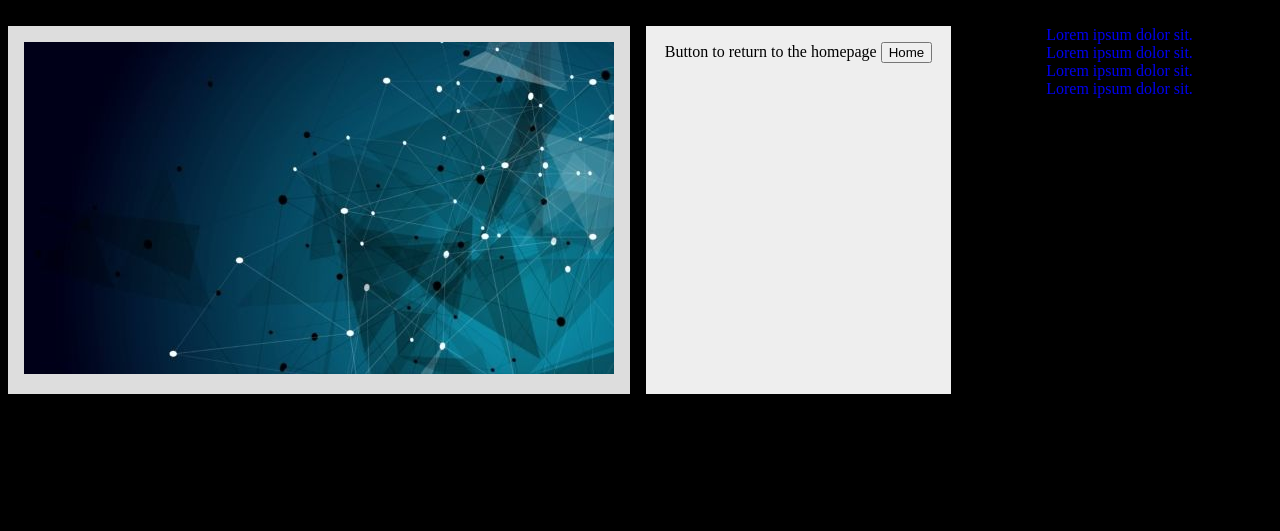
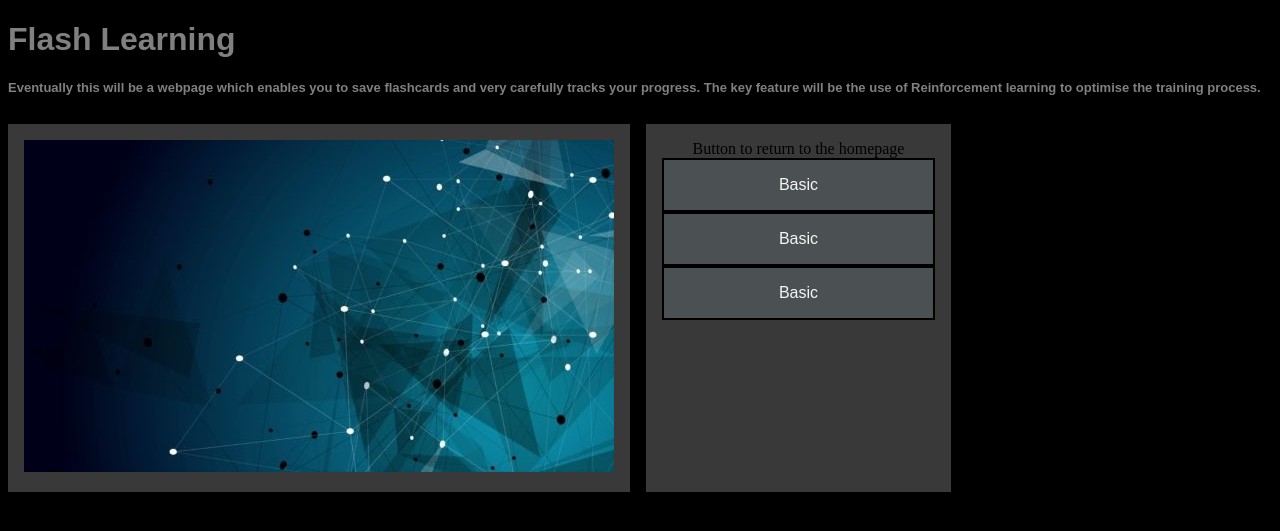
Before and after one commit to GeorgePearse/flashcards, a Flask app: page /pretty in a window 1280 px wide. Shown: the top 531 px of the page. Run offline with Flask 2, Linux system fonts and the light colour scheme.

Commit message:
still fixing those buttons

```diff
--- a/templates/pretty_page.html
+++ b/templates/pretty_page.html
@@ -19,44 +19,61 @@
     }
 
     .wrapper > div{
-      background:#eee;
+      background:rgb(58, 57, 57);
       padding:1em;
     }
     .wrapper > div:nth-child(odd){
-      background:#ddd;
+      background:rgb(58, 57, 57);;
     }
 
     .nested > div{
       border:#333 1px solid;
       padding:1em;
     }
+
+    h1 {padding: 0%;
+        text-align:left}
+
+    h2 {padding: 0%;
+      text-align:left;
+      font-size:small}
+
+    .button-basic {
+    background-color: #4b5052;
+    border: 2px solid black;
+    color: whitesmoke;
+    padding: 1em 1.5em;
+    text-align: center;
+    text-decoration: none;
+    width: 100pc;
+    font-size: 1em;
+    display: block;
+    width:100%    }
+
   </style>
 </head>
-<title>Here is the title?</title>
-
+<h1 style="color:  grey; font-family: Arial, Helvetica, sans-serif;" class='title_'> <b>Flash Learning </b> </h1>
+<h2 style="color:  grey; font-family: Arial, Helvetica, sans-serif;" class='subtitle'>
+  Eventually this will be a webpage which enables you to save flashcards and very carefully tracks your progress.
+  The key feature will be the use of Reinforcement learning to optimise the training process.
+</h2>
 <body style="background-color:black ;text-align:center"></body>>
   <div class="wrapper">
     <div>
       <img src="/static/generic_tech.jpg" alt="Dark tech image">    </div>
-    <div>
+    <div class="btn-toolbar">
         Button to return to the homepage
-        <a href={{ url_for('insert') }} style="text-decoration:none">
-          <button  label="home_button" name="so_link">Home</button>
-    </div>
-    <div class="nested">
-
-    </div>
-    <div>
-      Lorem ipsum dolor sit.
-    </div>
-    <div>
-      Lorem ipsum dolor sit.
-    </div>
-    <div>
-      Lorem ipsum dolor sit.
-    </div>
-    <div>
-      Lorem ipsum dolor sit.
+        <div class="button-container">
+        <a>
+          <button class="button-basic">Basic</button>
+        </a>
+        <a>
+          <button class="button-basic">Basic</button>
+        </a>
+        <a>
+          <button class="button-basic">Basic</button>
+        </a>
+        </div>
     </div>
   </div>
 
```
Also changed, not shown: templates/back_up.html (added).
